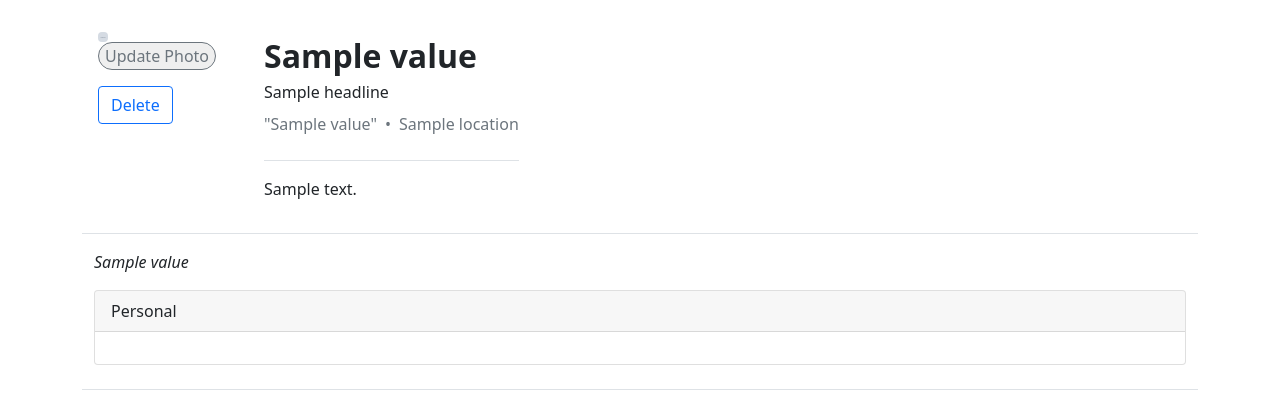
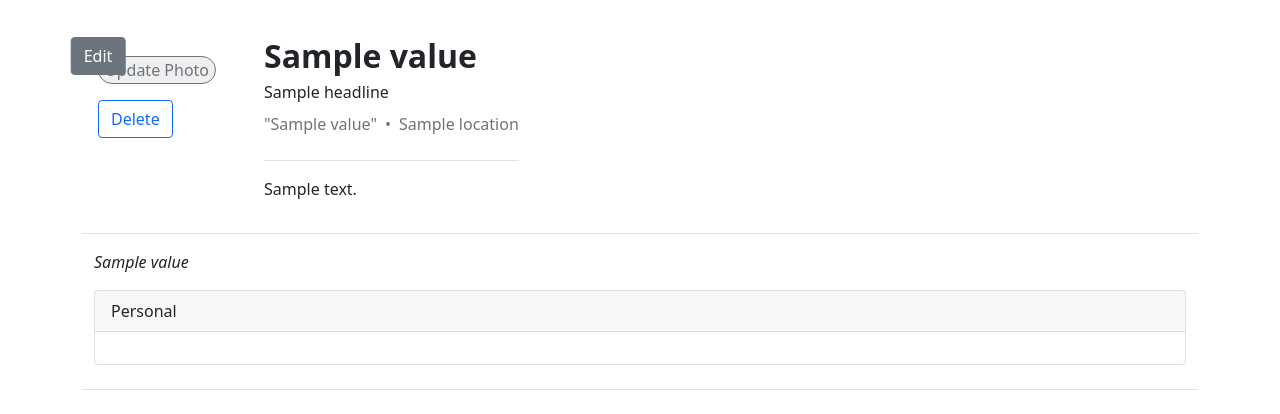
Before and after one commit to alex-b1729/profile-exchange, a Django app: template account/templates/account/card.html in a window 1280 px wide. Shown: the part 56-470 px from the top of the page. Run offline with Django 5.2, Linux system fonts and the light colour scheme; the template is opened without the code that fills it: most values are stand-ins (such as "Sample title", 1, 10 or a date in 2020); grey boxes marked "Sample" are stand-in pictures; some libraries are stand-ins or nearby versions.

Commit message:
add floating button on profile img

```diff
--- a/account/templates/account/card.html
+++ b/account/templates/account/card.html
@@ -53,7 +53,18 @@
   <div class="me-5 mb-3 d-flex flex-column">
     <!-- todo profile photo edit -->
     {% thumbnail profile.card.photo "200x200" crop="center" as im %}
-    <img id="PHOTO" class="rounded" src="{{ im.url }}" width="{{ im.width }}" height="{{ im.height }}" alt="{{ profile.card.FN }} profile photo">
+    <div class="position-relative">
+      <img id="PHOTO" class="rounded" src="{{ im.url }}" width="{{ im.width }}" height="{{ im.height }}" alt="{{ profile.card.FN }} profile photo">
+      <span class="position-absolute top-100 start-0 translate-middle">
+        <button type="button" class="btn btn-secondary">
+          Edit
+<!--          <svg xmlns="http://www.w3.org/2000/svg" width="16" height="16" fill="currentColor" class="bi bi-three-dots" viewBox="0 0 16 16">-->
+<!--            <path d="M3 9.5a1.5 1.5 0 1 1 0-3 1.5 1.5 0 0 1 0 3m5 0a1.5 1.5 0 1 1 0-3 1.5 1.5 0 0 1 0 3m5 0a1.5 1.5 0 1 1 0-3 1.5 1.5 0 0 1 0 3"></path>-->
+<!--          </svg>-->
+        </button>
+      </span>
+    </div>
+
     {% empty %}
     <p>no image...</p>
     {% endthumbnail %}
```
